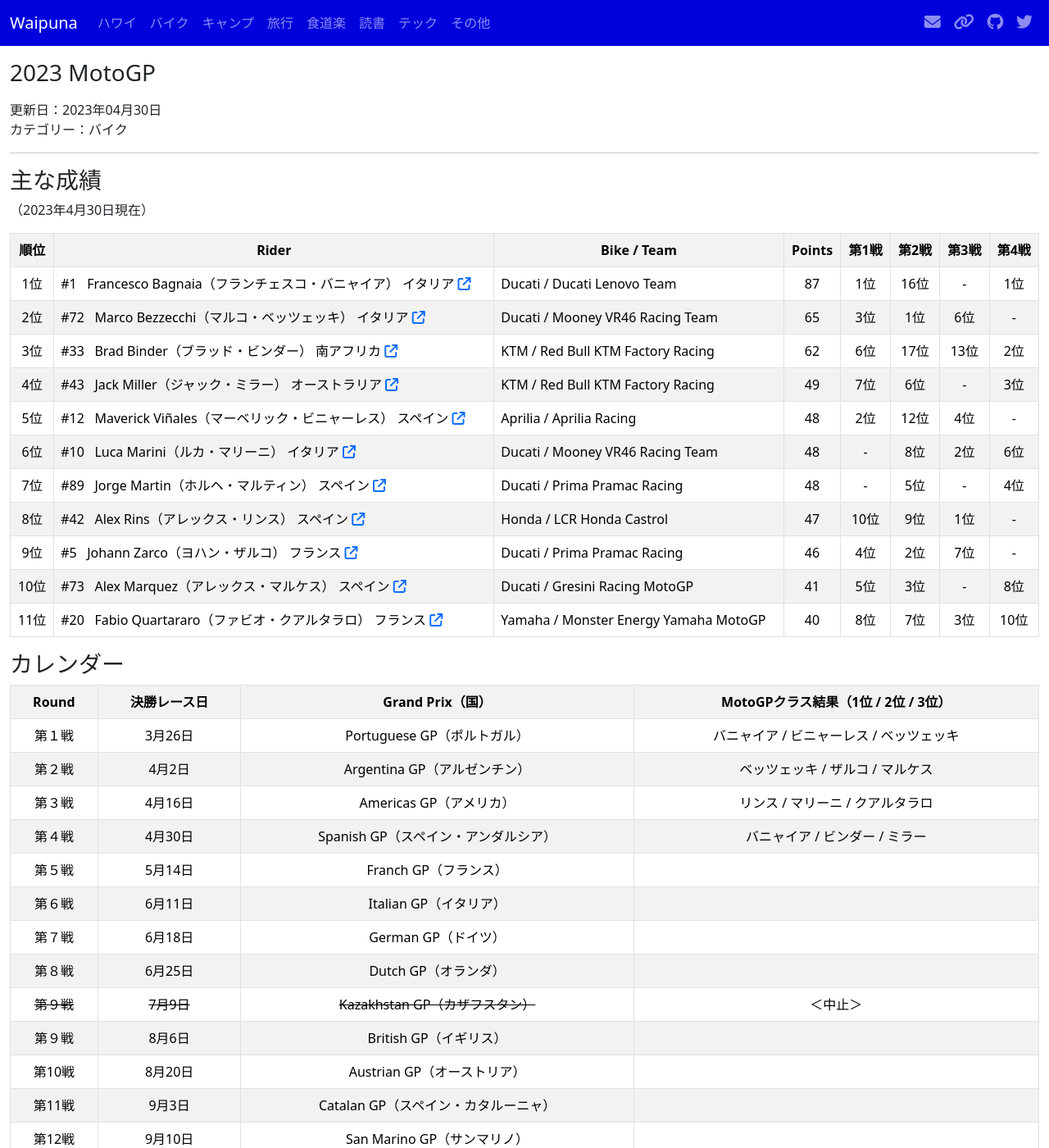
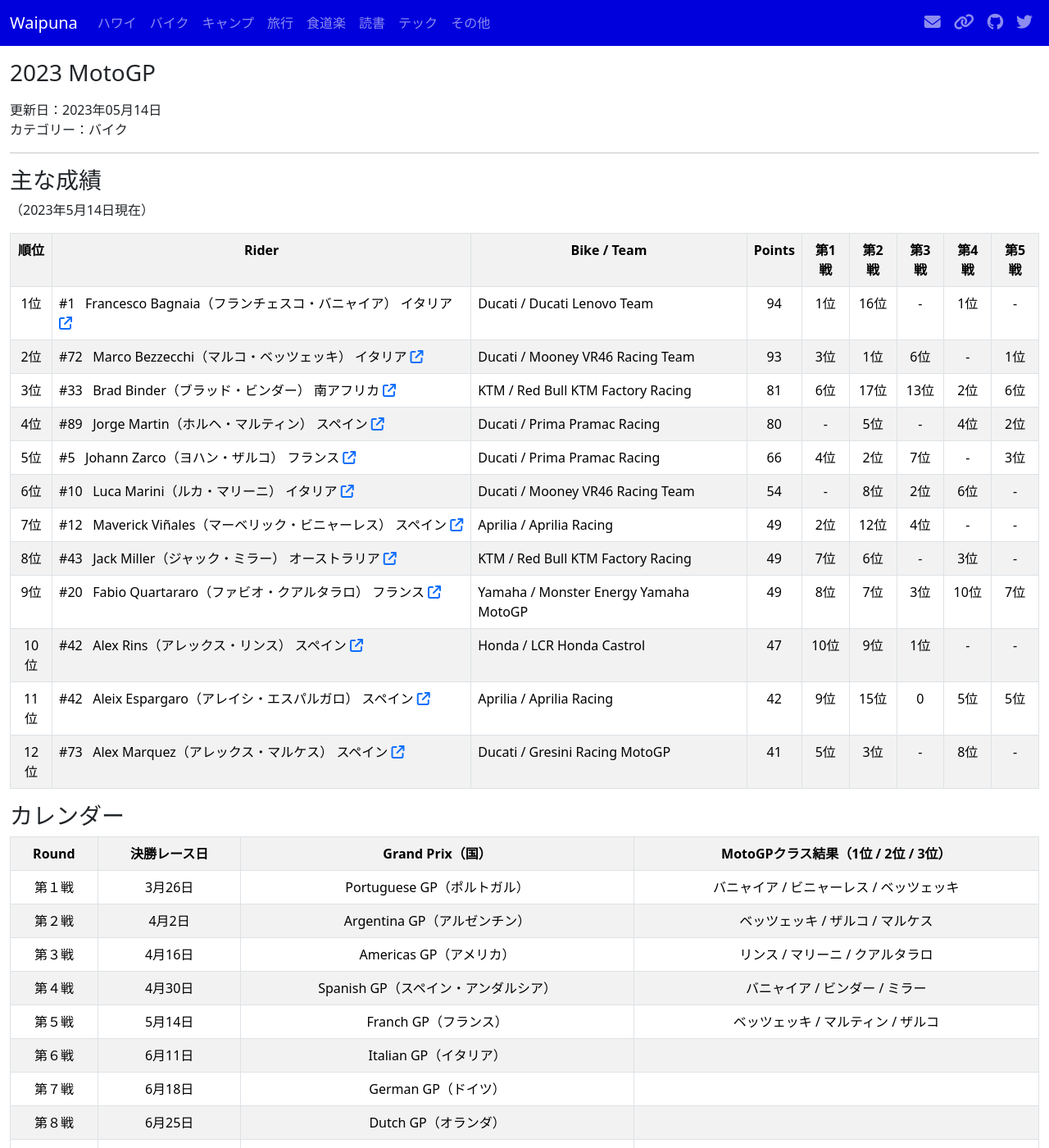
Before and after one commit to waipuna96815/waipuna96815.github.io, a Jekyll site: the page built from pages/moto-2023gp.md, in a window 1280 px wide and 1400 px high. Shown: the whole window at 82% size. Built offline with Jekyll 4.4.1, drawn with Linux system fonts in a browser that asks for light colours; nearby versions of some CDN libraries.

Commit message:
add France GP

```diff
--- a/pages/moto-2023gp.md
+++ b/pages/moto-2023gp.md
@@ -1,12 +1,12 @@
 ---
 layout: page
 title: 2023 MotoGP
-date: 2023-04-30
+date: 2023-05-14
 categories: バイク
 ---
 
 ### 主な成績
-（2023年4月30日現在）
+（2023年5月14日現在）
 
 <table class="table table-bordered table-striped">
   <tr align="center">
@@ -18,39 +18,87 @@
     <th>第2戦</th>
     <th>第3戦</th>
     <th>第4戦</th>
+    <th>第5戦</th>
   </tr>
   <tr align="center">
     <td>1位</td>
     <td align="left">#1 &nbsp; Francesco Bagnaia（フランチェスコ・バニャイア） イタリア <a href="https://www.motogp.com/ja/riders/profile/Francesco+Bagnaia"><i class="fa-solid fa-arrow-up-right-from-square"></i></a></td>
     <td align="left">Ducati / Ducati Lenovo Team</td>
-    <td>87</td>
+    <td>94</td>
     <td>1位</td>
     <td>16位</td>
     <td>-</td>
     <td>1位</td>
+    <td>-</td>
   </tr>
   <tr align="center">
     <td>2位</td>
     <td align="left">#72 &nbsp; Marco Bezzecchi（マルコ・ベッツェッキ） イタリア <a href="https://www.motogp.com/ja/riders/profile/Marco+Bezzecchi"><i class="fa-solid fa-arrow-up-right-from-square"></i></a></td>
     <td align="left">Ducati / Mooney VR46 Racing Team</td>
-    <td>65</td>
+    <td>93</td>
     <td>3位</td>
     <td>1位</td>
     <td>6位</td>
     <td>-</td>
+    <td>1位</td>
   </tr>
   <tr align="center">
     <td>3位</td>
     <td align="left">#33 &nbsp; Brad Binder（ブラッド・ビンダー） 南アフリカ <a href="https://www.motogp.com/ja/riders/profile/Brad+Binder"><i class="fa-solid fa-arrow-up-right-from-square"></i></a></td>
     <td align="left">KTM / Red Bull KTM Factory Racing</td>
-    <td>62</td>
+    <td>81</td>
     <td>6位</td>
     <td>17位</td>
     <td>13位</td>
     <td>2位</td>
+    <td>6位</td>
   </tr>
   <tr align="center">
     <td>4位</td>
+    <td align="left">#89 &nbsp; Jorge Martin（ホルヘ・マルティン） スペイン <a href="https://www.motogp.com/en/riders/profile/Jorge+Martin"><i class="fa-solid fa-arrow-up-right-from-square"></i></a></td>
+    <td align="left">Ducati / Prima Pramac Racing</td>
+    <td>80</td>
+    <td>-</td>
+    <td>5位</td>
+    <td>-</td>
+    <td>4位</td>
+    <td>2位</td>
+  </tr>
+  <tr align="center">
+    <td>5位</td>
+    <td align="left">#5 &nbsp; Johann Zarco（ヨハン・ザルコ） フランス <a href="https://www.motogp.com/ja/riders/profile/Johann+Zarco"><i class="fa-solid fa-arrow-up-right-from-square"></i></a></td>
+    <td align="left">Ducati / Prima Pramac Racing</td>
+    <td>66</td>
+    <td>4位</td>
+    <td>2位</td>
+    <td>7位</td>
+    <td>-</td>
+    <td>3位</td>
+  </tr>
+  <tr align="center">
+    <td>6位</td>
+    <td align="left">#10 &nbsp; Luca Marini（ルカ・マリーニ） イタリア <a href="https://www.motogp.com/ja/riders/profile/Luca+Marini"><i class="fa-solid fa-arrow-up-right-from-square"></i></a></td>
+    <td align="left">Ducati / Mooney VR46 Racing Team</td>
+    <td>54</td>
+    <td>-</td>
+    <td>8位</td>
+    <td>2位</td>
+    <td>6位</td>
+    <td>-</td>
+  </tr>
+  <tr align="center">
+    <td>7位</td>
+    <td align="left">#12 &nbsp; Maverick Viñales（マーベリック・ビニャーレス） スペイン <a href="https://www.motogp.com/ja/riders/profile/Maverick+Viñales"><i class="fa-solid fa-arrow-up-right-from-square"></i></a></td>
+    <td align="left">Aprilia / Aprilia Racing</td>
+    <td>49</td>
+    <td>2位</td>
+    <td>12位</td>
+    <td>4位</td>
+    <td>-</td>
+    <td>-</td>
+  </tr>
+  <tr align="center">
+    <td>8位</td>
     <td align="left">#43 &nbsp; Jack Miller（ジャック・ミラー） オーストラリア <a href="https://www.motogp.com/ja/riders/profile/Jack+Miller"><i class="fa-solid fa-arrow-up-right-from-square"></i></a></td>
     <td align="left">KTM / Red Bull KTM Factory Racing</td>
     <td>49</td>
@@ -58,39 +106,21 @@
     <td>6位</td>
     <td>-</td>
     <td>3位</td>
-  </tr>
-  <tr align="center">
-    <td>5位</td>
-    <td align="left">#12 &nbsp; Maverick Viñales（マーベリック・ビニャーレス） スペイン <a href="https://www.motogp.com/ja/riders/profile/Maverick+Viñales"><i class="fa-solid fa-arrow-up-right-from-square"></i></a></td>
-    <td align="left">Aprilia / Aprilia Racing</td>
-    <td>48</td>
-    <td>2位</td>
-    <td>12位</td>
-    <td>4位</td>
     <td>-</td>
   </tr>
   <tr align="center">
-    <td>6位</td>
-    <td align="left">#10 &nbsp; Luca Marini（ルカ・マリーニ） イタリア <a href="https://www.motogp.com/ja/riders/profile/Luca+Marini"><i class="fa-solid fa-arrow-up-right-from-square"></i></a></td>
-    <td align="left">Ducati / Mooney VR46 Racing Team</td>
-    <td>48</td>
-    <td>-</td>
+    <td>9位</td>
+    <td align="left">#20 &nbsp; Fabio Quartararo（ファビオ・クアルタラロ） フランス <a href="https://www.motogp.com/ja/riders/profile/Fabio+Quartararo"><i class="fa-solid fa-arrow-up-right-from-square"></i></a></td>
+    <td align="left">Yamaha / Monster Energy Yamaha MotoGP</td>
+    <td>49</td>
     <td>8位</td>
-    <td>2位</td>
-    <td>6位</td>
+    <td>7位</td>
+    <td>3位</td>
+    <td>10位</td>
+    <td>7位</td>
   </tr>
   <tr align="center">
-    <td>7位</td>
-    <td align="left">#89 &nbsp; Jorge Martin（ホルヘ・マルティン） スペイン <a href="https://www.motogp.com/en/riders/profile/Jorge+Martin"><i class="fa-solid fa-arrow-up-right-from-square"></i></a></td>
-    <td align="left">Ducati / Prima Pramac Racing</td>
-    <td>48</td>
-    <td>-</td>
-    <td>5位</td>
-    <td>-</td>
-    <td>4位</td>
-  </tr>
-  <tr align="center">
-    <td>8位</td>
+    <td>10位</td>
     <td align="left">#42 &nbsp; Alex Rins（アレックス・リンス） スペイン <a href="https://www.motogp.com/ja/riders/profile/Alex+Rins"><i class="fa-solid fa-arrow-up-right-from-square"></i></a></td>
     <td align="left">Honda / LCR Honda Castrol</td>
     <td>47</td>
@@ -98,19 +128,21 @@
     <td>9位</td>
     <td>1位</td>
     <td>-</td>
-  </tr>
-  <tr align="center">
-    <td>9位</td>
-    <td align="left">#5 &nbsp; Johann Zarco（ヨハン・ザルコ） フランス <a href="https://www.motogp.com/ja/riders/profile/Johann+Zarco"><i class="fa-solid fa-arrow-up-right-from-square"></i></a></td>
-    <td align="left">Ducati / Prima Pramac Racing</td>
-    <td>46</td>
-    <td>4位</td>
-    <td>2位</td>
-    <td>7位</td>
     <td>-</td>
   </tr>
   <tr align="center">
-    <td>10位</td>
+    <td>11位</td>
+    <td align="left">#42 &nbsp; Aleix Espargaro（アレイシ・エスパルガロ） スペイン <a href="https://www.motogp.com/ja/riders/profile/Aleix+Espargaro"><i class="fa-solid fa-arrow-up-right-from-square"></i></a></td>
+    <td align="left">Aprilia / Aprilia Racing</td>
+    <td>42</td>
+    <td>9位</td>
+    <td>15位</td>
+    <td>0</td>
+    <td>5位</td>
+    <td>5位</td>
+  </tr>
+  <tr align="center">
+    <td>12位</td>
     <td align="left">#73 &nbsp; Alex Marquez（アレックス・マルケス） スペイン <a href="https://www.motogp.com/ja/riders/profile/Alex+Marquez"><i class="fa-solid fa-arrow-up-right-from-square"></i></a></td>
     <td align="left">Ducati / Gresini Racing MotoGP</td>
     <td>41</td>
@@ -118,16 +150,7 @@
     <td>3位</td>
     <td>-</td>
     <td>8位</td>
-  </tr>
-  <tr align="center">
-    <td>11位</td>
-    <td align="left">#20 &nbsp; Fabio Quartararo（ファビオ・クアルタラロ） フランス <a href="https://www.motogp.com/ja/riders/profile/Fabio+Quartararo"><i class="fa-solid fa-arrow-up-right-from-square"></i></a></td>
-    <td align="left">Yamaha / Monster Energy Yamaha MotoGP</td>
-    <td>40</td>
-    <td>8位</td>
-    <td>7位</td>
-    <td>3位</td>
-    <td>10位</td>
+    <td>-</td>
   </tr>
   <!--
   <tr align="center">
@@ -135,6 +158,7 @@
     <td align="left">#?? &nbsp; ?（?） ? <a href=""><i class="fa-solid fa-arrow-up-right-from-square"></i></a></td>
     <td align="left">? / ?</td>
     <td></td>
+    <td>位</td>
     <td>位</td>
     <td>位</td>
     <td>位</td>
@@ -180,7 +204,7 @@
     <td>第５戦</td>
     <td>5月14日</td>
     <td>Franch GP（フランス）</td>
-    <td></td>
+    <td>ベッツェッキ / マルティン / ザルコ</td>
   </tr>
   <tr align="center">
     <td>第６戦</td>
```
Also changed, not shown: index.md (+1 -0 lines), moto.md (+1 -0 lines).
